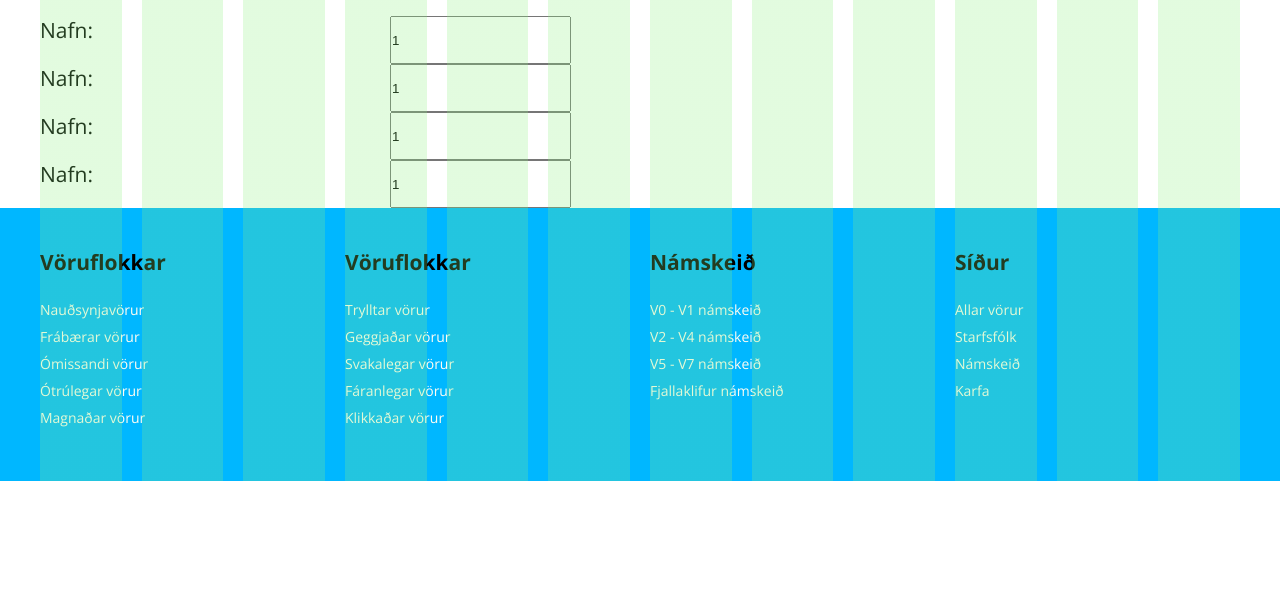
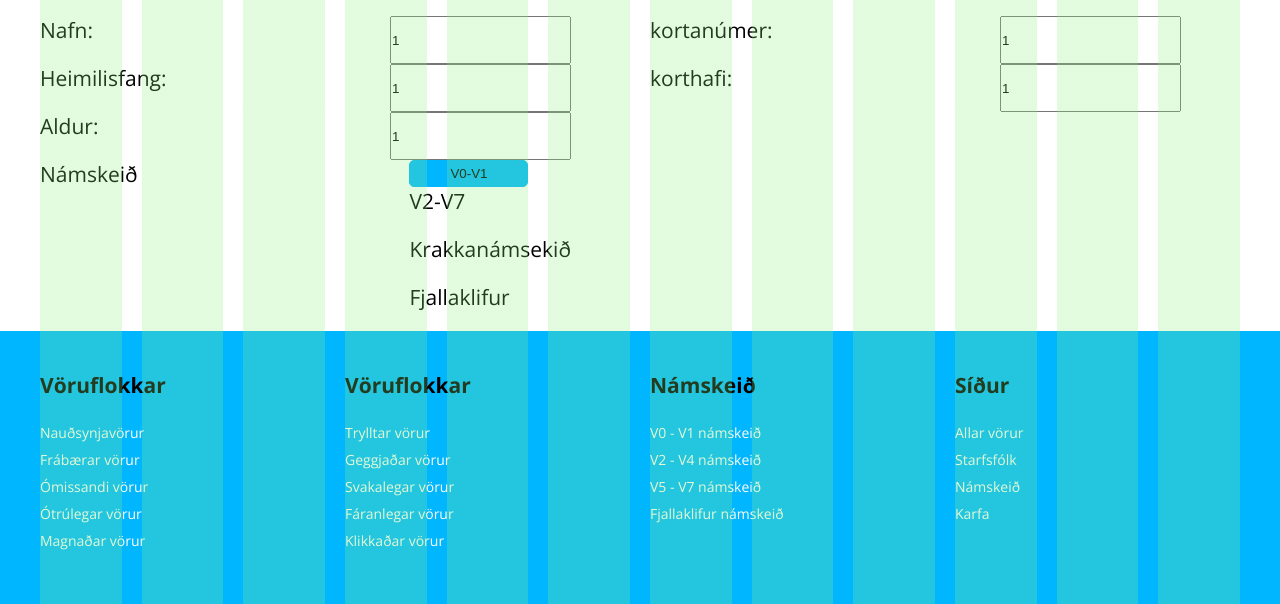
Before and after one commit to viktorgiz/Storaverkefnid, a plain HTML site: page Course.html in a window 1280 px wide. Shown: the part 655-1259 px from the top of the page. Before the commit the page ends 1136 px from the top, so only its background shows below. Drawn offline with nearby package versions, Linux system fonts and the light colour scheme.

Commit message:
Add files via upload

```diff
--- a/Course.html
+++ b/Course.html
@@ -18,7 +18,7 @@
       <div class="card__head">
         <a href="index.html"> FORSÍÐA </a>
         <a href="Vorur.html"> VÖRUR </a>
-        <a class="underline"  href="Course.html"> NÁMSKEIÐ </a>
+        <a class="underline" href="Course.html"> NÁMSKEIÐ </a>
         <a href="Starfsfolk.html"> STARFSFÓLK </a>
       </div>
 
@@ -51,23 +51,56 @@
                         value="1" />
           </div>
           <div class=" col__form">
-              <p class="AlmUppl__p">Nafn:</p>
+              <p class="AlmUppl__p">Heimilisfang:</p>
               <input type="text"
                         id = "Fjöldi"
                         value="1" />
           </div>
           <div class=" col__form">
-              <p class="AlmUppl__p">Nafn:</p>
+              <p class="AlmUppl__p">Aldur:</p>
               <input type="text"
                         id = "Fjöldi"
                         value="1" />
           </div>
+
+          <div class="col__form">
+            <p class="AlmUppl__p">Námskeið</p>
+          <div class="dropdown">
+            <button onclick="myFunction()" class="dropbtn">V0-V1</button>
+            <div id="myDropdown" class="dropdown-content">
+            <p>V2-V7</p>
+            <p>Krakkanámsekið</p>
+            <p>Fjallaklifur</p>
+          </div>
+        </div>
+          </div>
+
+
+
+
+
+
+
+
+
+          </div>
+
+            <div class="grid__col">
+
+          <h3> Greiðsluupplýsingar</h3>
           <div class=" col__form">
-              <p class="AlmUppl__p">Nafn:</p>
-              <input type="text"
-                        id = "Fjöldi"
-                        value="1" />
-          </div>
+            <p class="AlmUppl__p">kortanúmer:</p>
+            <input type="text"
+                      id = "Fjöldi"
+                      value="1" />
+        </div>
+        <div class=" col__form">
+          <p class="AlmUppl__p">korthafi:</p>
+          <input type="text"
+                    id = "Fjöldi"
+                    value="1" />
+      </div>
+      </div>
 
         </div>
         <div class="grid__col"></div>  <!-- Verður að vera -->
```
